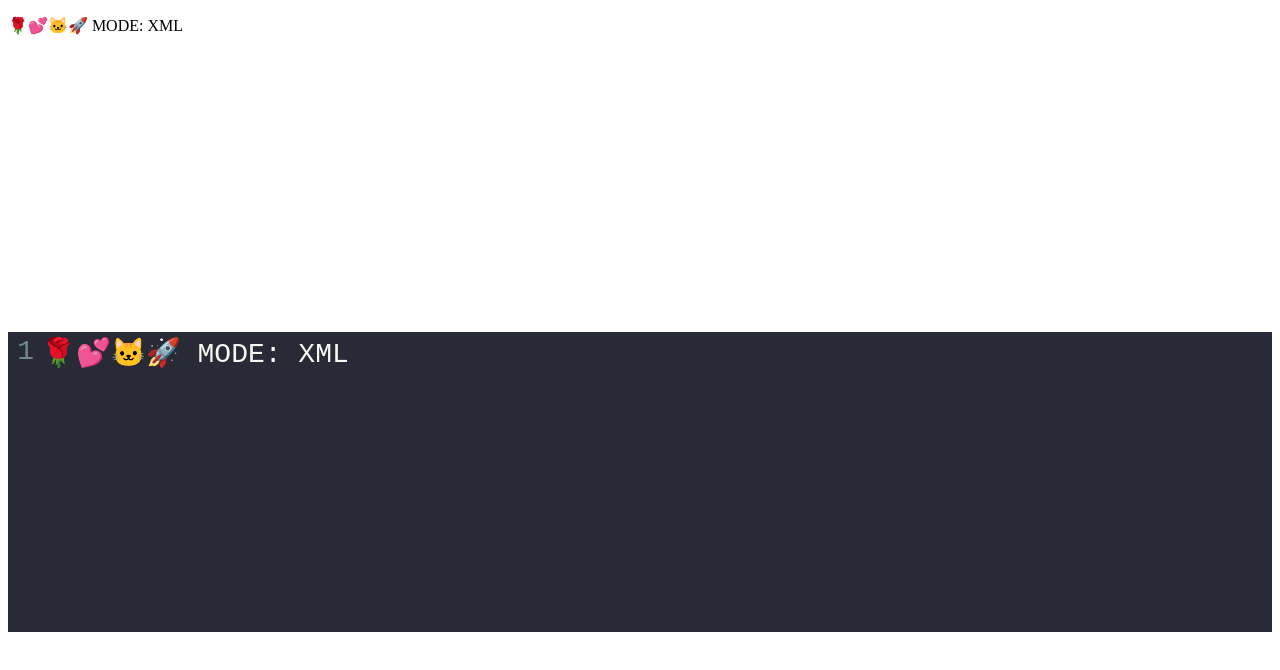
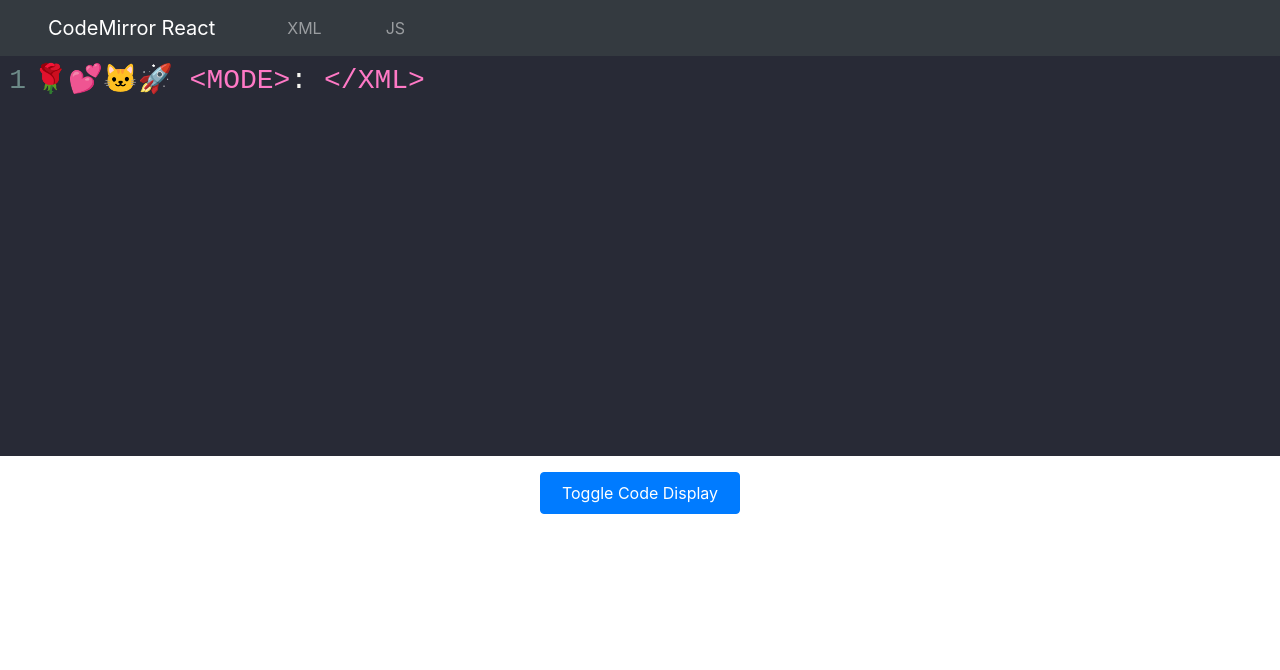
Before and after one commit to archies-coder/ReactCodeMirror, a React (Create React App) app: page /xml in a window 1280 px wide. Shown: the top 670 px of the page. Built offline with nearby package versions, Linux system fonts and the light colour scheme.

Commit message:
✔Added Bootstrap, NavBar, JS Editor.

```diff
--- a/package.json
+++ b/package.json
@@ -3,10 +3,13 @@
   "version": "0.1.0",
   "private": true,
   "dependencies": {
+    "bootstrap": "^4.3.1",
     "codemirror": "^5.48.0",
     "react": "^16.8.6",
+    "react-bootstrap": "^1.0.0-beta.9",
     "react-codemirror2": "^6.0.0",
     "react-dom": "^16.8.6",
+    "react-router-dom": "^5.0.1",
     "react-scripts": "3.0.1"
   },
   "scripts": {
--- a/src/App.css
+++ b/src/App.css
@@ -5,6 +5,13 @@
 .CodeMirror{
   font-family: monospace;
   font-size: 21pt;
-  height: 300px;
+  height: 400px;
   /* background-color: #44475a; */
 }
+
+.toggler {
+  width: 200px;
+  position: relative;
+  left: 50%;
+  margin: 40px 0 40px -100px
+}
--- a/src/App.js
+++ b/src/App.js
@@ -1,50 +1,25 @@
 import React, { Component } from 'react';
-import 'codemirror/lib/codemirror.css';
-import './App.css'
-import {Controlled as CodeMirror} from 'react-codemirror2'
-import 'codemirror/mode/xml/xml'
-import 'codemirror/theme/dracula.css'
-
+ import 'bootstrap/dist/css/bootstrap.min.css'
+ import { Switch , Route } from 'react-router-dom';
+import AppNav from './components/AppNav'
+import XML from './components/XML'
+import JS from './components/JS'
+import Home from './components/Home'
 
 
 export default class App extends Component {
-  constructor(){
-    super();
-    this.state = {
-      name: 'CodeMirror',
-      code: '🌹💕🐱‍🚀 MODE: XML'
-    };
-  }
-
-  updateCode = (newCode) => {
-		this.setState({
-      code: newCode,
-		});
-	}
 
   render() {
-    const options = {
-      lineNumbers: true,
-      mode: 'xml',
-      theme: 'dracula'
-		};
+
     return (
-      <div>
-        <p className="op">
-          {this.state.code}
-        </p>
-        {/* <CodeMirror value={this.state.code} onChange={this.updateCode} options={options} autoFocus={true} /> */}
-        <CodeMirror
-          value={this.state.code}
-          options={options}
-          onBeforeChange={(editor, data, code) => {
-            this.setState({code});
-          }}
-          onChange={(editor, data, code) => {
-            this.updateCode(code)
-          }}
-        />
-      </div>
+      <React.Fragment>
+        <AppNav />
+        <Switch>
+          <Route exact path="/" component={Home}/>
+          <Route path="/xml" component={XML}/>
+          <Route path="/js" component={JS}/>
+        </Switch>
+      </React.Fragment>
     );
   }
 }
--- /dev/null
+++ b/src/components/AppNav.js
@@ -0,0 +1,29 @@
+import React from 'react'
+import { Link } from 'react-router-dom'
+import './Navbar.css';
+
+const AppNav = () => {
+    return (
+        <React.Fragment>
+          <nav className="navbar navbar-expand-sm bg-dark navbar-dark px-sm-5">
+          <Link to='/'>
+            <span className='navbar-brand'>CodeMirror React</span>
+          </Link>
+          <ul className="navbar-nav align-items-center">
+            <li className="nav-item ml-5 ">
+              <Link to='/xml' className='nav-link'>
+                XML
+              </Link>
+            </li>
+            <li className="nav-item ml-5 ">
+              <Link to='/js' className='nav-link'>
+                JS
+              </Link>
+            </li>
+          </ul>
+        </nav>
+        </React.Fragment>
+      )
+}
+
+export default AppNav;
--- /dev/null
+++ b/src/components/Hello.js
@@ -0,0 +1,5 @@
+import React from 'react'
+
+const Hello = props => <h1>{props.code}</h1>;
+
+export default Hello;
--- /dev/null
+++ b/src/components/Home.js
@@ -0,0 +1,7 @@
+import React from 'react'
+
+const Home = () => {
+    return <h1>HOME PAGE</h1>
+}
+
+export default Home;
--- /dev/null
+++ b/src/components/JS.js
@@ -0,0 +1,56 @@
+import React, { Component } from 'react'
+import 'codemirror/lib/codemirror.css';
+import '../App.css'
+import {Controlled as CodeMirror} from 'react-codemirror2'
+import 'codemirror/mode/javascript/javascript'
+import 'codemirror/theme/dracula.css'
+import Hello from './Hello'
+
+
+export default class XML extends Component {
+    constructor(props){
+        super(props);
+        this.state = {
+          name: 'CodeMirror',
+          code: '🌹💕🐱‍🚀 MODE: JS',
+          viewOpToggle : false
+        };
+    }
+
+    updateCode = (newCode) => {
+		this.setState({
+      code: newCode,
+		});
+    }
+
+    handleSubmit = e => {
+        e.preventDefault();
+        this.setState(
+        {viewOpToggle: !this.state.viewOpToggle}
+        )
+    }
+    render() {
+        const options = {
+            lineNumbers: true,
+            matchBrackets: true,
+            mode: 'javascript',
+            theme: 'dracula'
+        };
+        return (
+            <div>
+                <CodeMirror
+                    ref={this.code}
+                    value={this.state.code}
+                    options={options}
+                    onBeforeChange={(editor, data, code) => {
+                        this.setState({code});
+                    }}
+                />
+        <div className="btn btn-primary p-2 my-3 toggler" onClick={this.handleSubmit}>Toggle Code Display</div>
+        {this.state.viewOpToggle &&
+         <Hello code={this.state.code} />
+        }
+            </div>
+        )
+    }
+}
--- /dev/null
+++ b/src/components/XML.js
@@ -0,0 +1,56 @@
+import React, { Component } from 'react'
+import 'codemirror/lib/codemirror.css';
+import '../App.css'
+import {Controlled as CodeMirror} from 'react-codemirror2'
+import 'codemirror/mode/xml/xml.js'
+import 'codemirror/theme/dracula.css'
+import Hello from './Hello'
+
+
+export default class XML extends Component {
+    constructor(props){
+        super(props);
+        this.state = {
+          name: 'CodeMirror',
+          code: '🌹💕🐱‍🚀 <MODE>: </XML>',
+          viewOpToggle : false
+        };
+    }
+
+    updateCode = (newCode) => {
+		this.setState({
+      code: newCode,
+		});
+    }
+
+    handleSubmit = e => {
+        e.preventDefault();
+        this.setState(
+        {viewOpToggle: !this.state.viewOpToggle}
+        )
+    }
+    render() {
+        const options = {
+            lineNumbers: true,
+            matchBrackets: true,
+            mode: 'xml',
+            theme: 'dracula'
+        };
+        return (
+            <div>
+                <CodeMirror
+          ref={this.code}
+          value={this.state.code}
+          options={options}
+          onBeforeChange={(editor, data, code) => {
+            this.setState({code});
+          }}
+        />
+        <div className="btn btn-primary p-2 my-3 toggler" onClick={this.handleSubmit}>Toggle Code Display</div>
+        {this.state.viewOpToggle &&
+         <Hello code={this.state.code} />
+        }
+            </div>
+        )
+    }
+}
--- a/src/index.js
+++ b/src/index.js
@@ -2,8 +2,9 @@ import React from 'react';
 import ReactDOM from 'react-dom';
 import App from './App';
 import * as serviceWorker from './serviceWorker';
+import {BrowserRouter as Router} from 'react-router-dom'
 
-ReactDOM.render(<App />, document.getElementById('root'));
+ReactDOM.render(<Router><App /></Router>, document.getElementById('root'));
 
 // If you want your app to work offline and load faster, you can change
 // unregister() to register() below. Note this comes with some pitfalls.
```
Also changed, not shown: src/components/Navbar.css (added), 1 other file (tests, documents, lock files or other folders).
